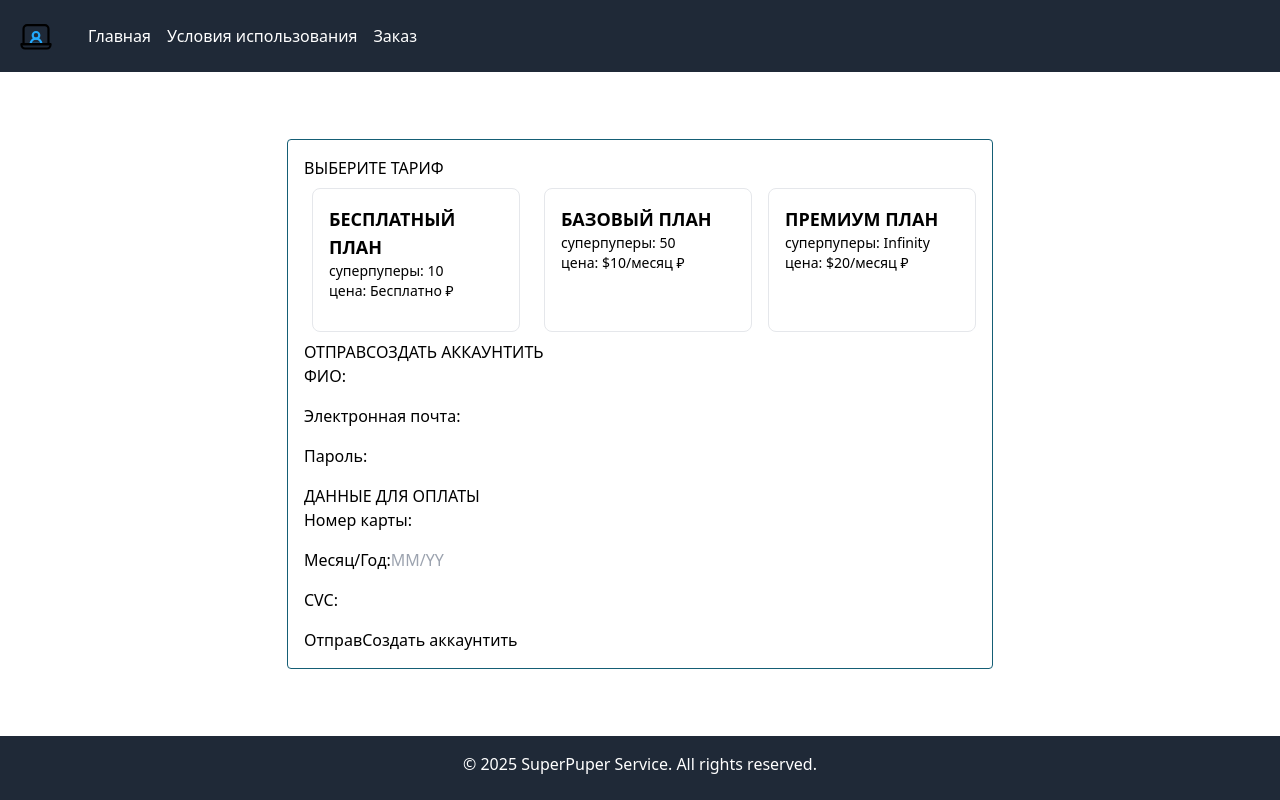
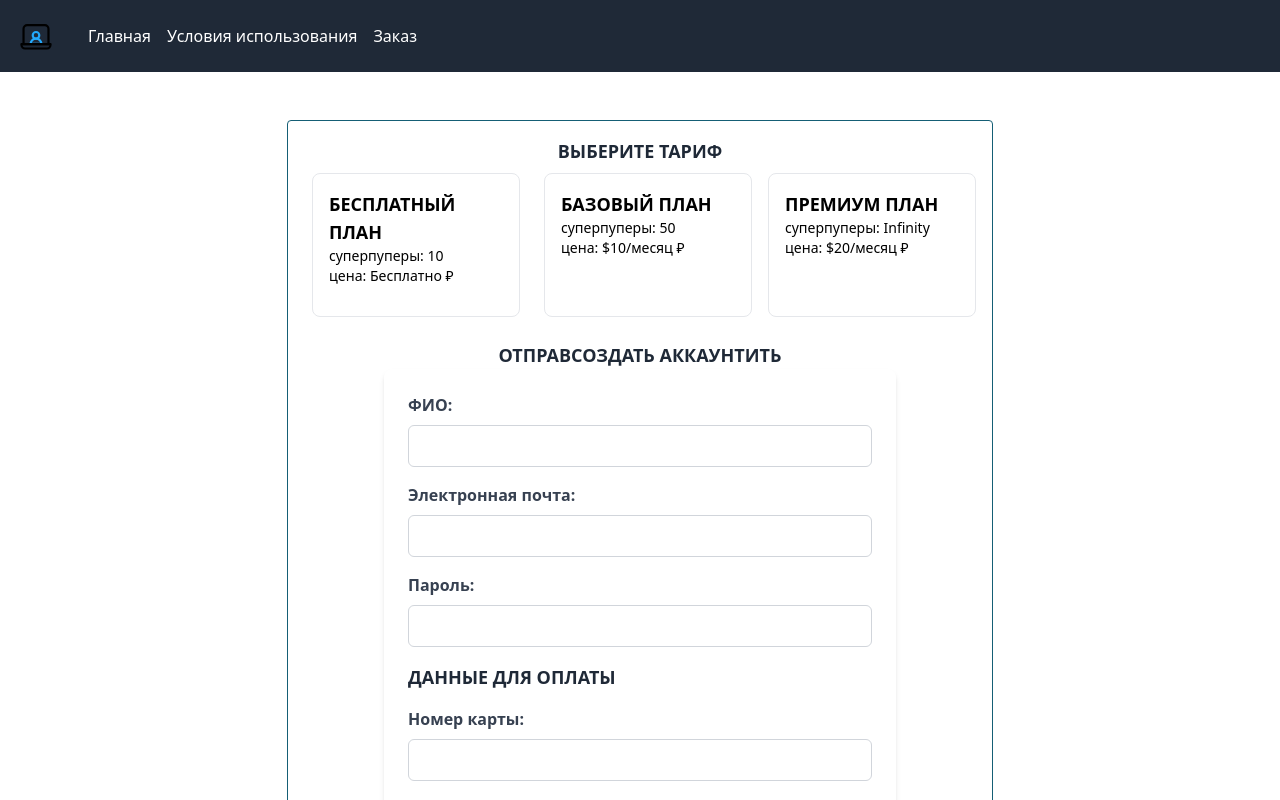
Before and after one commit to AleksandrShcherbackov/super-puper-project, a Vue app: page /1/order in a window 1280 px wide. Shown: the top 800 px of the page. Built offline with nearby package versions, Linux system fonts and the light colour scheme.

Commit message:
:recycle: fixed styles on OrderView form

```diff
--- a/src/views/OrderView.vue
+++ b/src/views/OrderView.vue
@@ -97,9 +97,9 @@ const submitForm = () => {
 </script>
 
 <template>
-  <div class="container mx-auto flex items-center justify-center">
+  <div class="container mx-auto flex items-center justify-center p-12">
     <div class="m-auto flex flex-col border border-cyan-800 p-4 rounded max-w-3xl">
-    <h2>{{ $t('order.form.tarrifChoose') }}</h2>
+    <h2 class="text-lg font-semibold text-gray-800 mx-auto">{{ $t('order.form.tarrifChoose') }}</h2>
     <div class="tariff-list">
       <TarifSelector
         :tariffs="tariffs"
@@ -107,50 +107,52 @@ const submitForm = () => {
       />
     </div>
 
-    <h2>{{ $t('order.form.submit') }}</h2>
-    <form @submit.prevent="submitForm">
-      <div class="form-group">
-        <label for="fullName">{{ $t('order.form.fullName') }}:</label>
-        <input type="text" id="fullName" v-model="form.fullName" required />
-        <span v-if="errors.fullName" class="error">{{ errors.fullName }}</span>
+    <h2 class="text-lg font-semibold text-gray-800 mt-4 mx-auto">{{ $t('order.form.submit') }}</h2>
+    <form @submit.prevent="submitForm" class="max-w-lg mx-auto p-6 bg-white shadow-md rounded-lg">
+        <div class="form-group mb-4">
+          <label for="fullName" class="block text-gray-700 font-semibold mb-2">{{ $t('order.form.fullName') }}:</label>
+          <input type="text" id="fullName" v-model="form.fullName" required class="w-full px-3 py-2 border border-gray-300 rounded-md focus:outline-none focus:ring-2 focus:ring-blue-500" />
+          <span v-if="errors.fullName" class="text-red-500 text-sm mt-1">{{ errors.fullName }}</span>
         </div>
 
-      <div class="form-group">
-        <label for="email">{{ $t('order.form.email') }}:</label>
-        <input type="email" id="email" v-model="form.email" required />
-        <span v-if="errors.email" class="error">{{ errors.email }}</span>
+        <div class="form-group mb-4">
+          <label for="email" class="block text-gray-700 font-semibold mb-2">{{ $t('order.form.email') }}:</label>
+          <input type="email" id="email" v-model="form.email" required class="w-full px-3 py-2 border border-gray-300 rounded-md focus:outline-none focus:ring-2 focus:ring-blue-500" />
+          <span v-if="errors.email" class="text-red-500 text-sm mt-1">{{ errors.email }}</span>
         </div>
 
-      <div class="form-group">
-        <label for="password">{{ $t('order.form.password') }}:</label>
-        <input type="password" id="password" v-model="form.password" required autocomplete="new-password" />
-        <span v-if="errors.password" class="error">{{ errors.password }}</span>
+        <div class="form-group mb-4">
+          <label for="password" class="block text-gray-700 font-semibold mb-2">{{ $t('order.form.password') }}:</label>
+          <input type="password" id="password" v-model="form.password" required autocomplete="new-password" class="w-full px-3 py-2 border border-gray-300 rounded-md focus:outline-none focus:ring-2 focus:ring-blue-500" />
+          <span v-if="errors.password" class="text-red-500 text-sm mt-1">{{ errors.password }}</span>
         </div>
 
-      <h3>{{ $t('order.form.sailВata') }}</h3>
+        <h3 class="text-lg font-semibold text-gray-800 mb-4">{{ $t('order.form.sailВata') }}</h3>
 
-      <div class="form-group">
-        <label for="cardNumber">{{ $t('order.form.cardNumber') }}:</label>
-        <input type="text" id="cardNumber" v-model="form.cardNumber" required />
-        <span v-if="errors.cardNumber" class="error">{{ errors.cardNumber }}</span>
+        <div class="form-group mb-4">
+          <label for="cardNumber" class="block text-gray-700 font-semibold mb-2">{{ $t('order.form.cardNumber') }}:</label>
+          <input type="text" id="cardNumber" v-model="form.cardNumber" required class="w-full px-3 py-2 border border-gray-300 rounded-md focus:outline-none focus:ring-2 focus:ring-blue-500" />
+          <span v-if="errors.cardNumber" class="text-red-500 text-sm mt-1">{{ errors.cardNumber }}</span>
         </div>
 
-      <div class="form-group">
-        <label for="expiryDate">{{ $t('order.form.date') }}:</label>
-        <input type="text" id="expiryDate" placeholder="MM/YY" v-model="form.expiryDate" required />
-        <span v-if="errors.expiryDate" class="error">{{ errors.expiryDate }}</span>
+        <div class="flex space-x-4 mb-4">
+          <div class="flex-1">
+            <label for="expiryDate" class="block text-gray-700 font-semibold mb-2">{{ $t('order.form.date') }}:</label>
+            <input type="text" id="expiryDate" placeholder="MM/YY" v-model="form.expiryDate" required class="w-full px-3 py-2 border border-gray-300 rounded-md focus:outline-none focus:ring-2 focus:ring-blue-500" />
+            <span v-if="errors.expiryDate" class="text-red-500 text-sm mt-1">{{ errors.expiryDate }}</span>
           </div>
 
-      <div class="form-group">
-        <label for="cvc">CVC:</label>
-        <input type="text" id="cvc" v-model.trim="form.cvc" required />
-        <span v-if="errors.cvc" class="error">{{ errors.cvc }}</span>
+          <div class="flex-1">
+            <label for="cvc" class="block text-gray-700 font-semibold mb-2">CVC:</label>
+            <input type="text" id="cvc" v-model.trim="form.cvc" required class="w-full px-3 py-2 border border-gray-300 rounded-md focus:outline-none focus:ring-2 focus:ring-blue-500" />
+            <span v-if="errors.cvc" class="text-red-500 text-sm mt-1">{{ errors.cvc }}</span>
+          </div>
         </div>
 
-      <button type="submit">{{ $t('order.form.submit') }}</button>
+        <button type="submit" class="w-full bg-blue-500 text-white font-semibold py-2 px-4 rounded-md hover:bg-blue-600 transition duration-300">{{ $t('order.form.submit') }}</button>
 
         <!-- Success Message -->
-      <p v-if="successMessage" class="success">{{ successMessage }}</p>
+        <p v-if="successMessage" class="text-green-500 text-center mt-4">{{ successMessage }}</p>
       </form>
   </div>
   </div>
```
Lines whose indentation alone changed are shown as unchanged.
